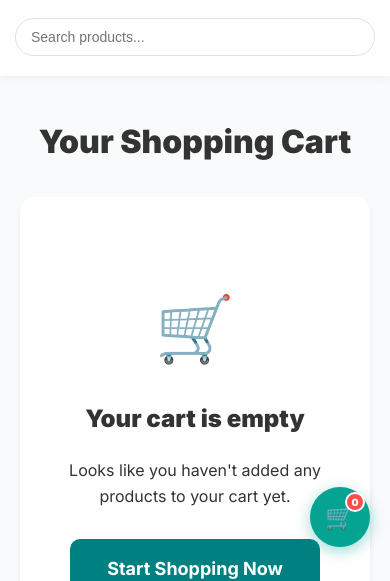
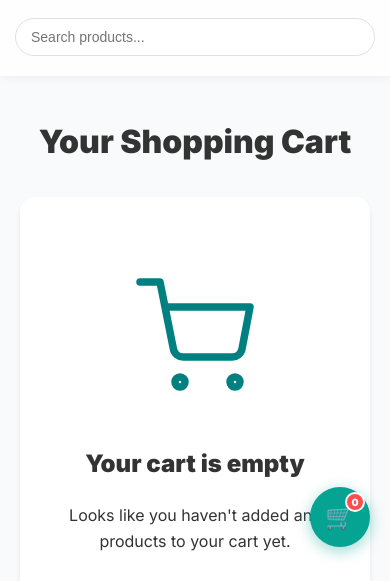
Before and after one commit to shamsal619-creator/Electra-core, a website: page public/cart.html in a window 390 px wide. Shown: the part 267-848 px from the top of the page. Drawn offline with Linux system fonts and the light colour scheme; no server answers.

Commit message:
Replace cart emoji with professional SVG icon in cart.html, responsive sizing for mobile

```diff
--- a/public/cart.html
+++ b/public/cart.html
@@ -232,6 +232,10 @@
                 align-items: center;
                 margin-top: 10px;
             }
+            .empty-state svg {
+                width: 80px;
+                height: 80px;
+            }
         }
     </style>
 </head>
@@ -289,7 +293,11 @@
         </div>
 
         <div id="emptyState" class="empty-state" style="display: none;">
-            <div style="font-size: 64px;">🛒</div>
+            <svg viewBox="0 0 24 24" fill="none" stroke="currentColor" stroke-width="1.5" stroke-linecap="round" stroke-linejoin="round" style="width: 120px; height: 120px; color: var(--primary); margin: 0 auto 20px;">
+                <circle cx="9" cy="21" r="1"></circle>
+                <circle cx="20" cy="21" r="1"></circle>
+                <path d="M1 1h4l2.68 13.39a2 2 0 0 0 2 1.61h9.72a2 2 0 0 0 2-1.61L23 6H6"></path>
+            </svg>
             <h2>Your cart is empty</h2>
             <p>Looks like you haven't added any products to your cart yet.</p>
             <a href="index.html" class="btn-checkout" style="max-width: 250px; margin: 30px auto;">Start Shopping Now</a>
```
